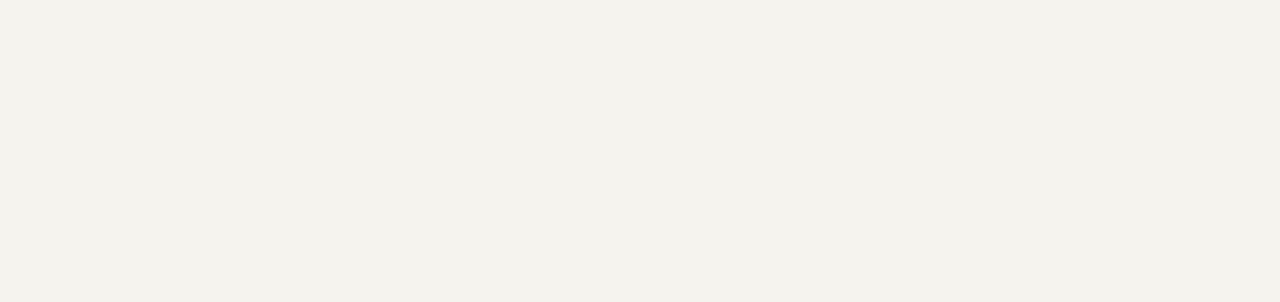
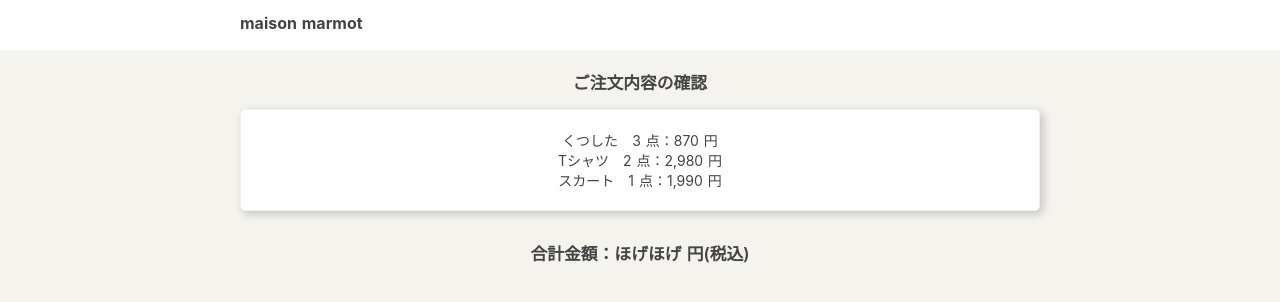
Before and after one commit to kaoru1985/marmot, a Nuxt app: page /confirm in a window 1280 px wide. Before the commit this address had no page. Shown: the top 302 px of the page. Built offline with nearby package versions, Linux system fonts and the light colour scheme.

Commit message:
小手森学習塾宿題

```diff
--- /dev/null
+++ b/components/Confirmation.vue
@@ -0,0 +1,31 @@
+<template>
+  <section>
+    <span>{{ name }}　</span>
+    <span>{{ itemNumber }} 点：</span>
+    <span>{{ itemTotal.toLocaleString() }} 円</span>
+  </section>
+</template>
+
+<script>
+  export default {
+      props: ['name','itemNumber','price'],
+      data() {
+          return {
+              itemTotal: this.itemNumber * this.price
+          }
+      }
+  }
+</script>
+
+<style>
+  .component-wrap {
+    width: 90%;
+    max-width: 800px;
+    margin: 15px auto;
+    padding: 20px;
+    background-color: #FFF;
+    border: solid 1px #F1F1F1;
+    border-radius: 5px;
+    box-shadow: 3px 3px 10px rgba(0,0,0,0.2);
+  }
+</style>
--- /dev/null
+++ b/components/Header.vue
@@ -0,0 +1,9 @@
+<template>
+  <div class="header-wrap">
+    <div class="header-content">maison marmot</div>
+  </div>
+</template>
+<script>
+  export default {
+  }
+</script>
--- a/components/Hoge1.vue
+++ b/components/Hoge1.vue
@@ -1,7 +1,7 @@
 <template>
   <section>
     <h1>{{ name }}</h1>
-    <h2>{{ price }}円(税込)</h2>
+    <h2>{{ price.toLocaleString() }}円(税込)</h2>
     <div class="toggle-wrap">
       <button @click="toggleDetail()" class="detail-button">
         商品詳細を<span v-if="displayDetail">隠す</span><span v-else>表示</span>
@@ -42,7 +42,7 @@
   }
 </script>
 
-<style>
+<style scoped>
   section {
     width: 90%;
     max-width: 800px;
--- a/package.json
+++ b/package.json
@@ -8,6 +8,7 @@
     "generate": "nuxt generate"
   },
   "dependencies": {
+    "axios": "^0.21.1",
     "core-js": "^3.9.1",
     "nuxt": "^2.15.3"
   },
--- /dev/null
+++ b/pages/confirm.vue
@@ -0,0 +1,60 @@
+<template>
+  <div class="container">
+    <Header />
+    <h1>ご注文内容の確認</h1>
+    <div class="component-wrap">
+      <p v-for="confirm in confirms">
+        <Confirmation :name="confirm.name" :itemNumber="confirm.itemNumber" :price="confirm.price" />
+      </p>
+    </div>
+    <p class="total">
+      合計金額：ほげほげ 円(税込)
+    </p>
+  </div>
+</template>
+
+<script>
+export default {
+    data() {
+        return {
+            confirms:[
+                {
+                    name: 'くつした',
+                    itemNumber: 3,
+                    price: 290,
+                },
+                {
+                    name: 'Tシャツ',
+                    itemNumber: 2,
+                    price: 1490,
+                },
+                {
+                    name: 'スカート',
+                    itemNumber: 1,
+                    price: 1990,
+                }
+            ]
+        }
+    }
+}
+</script>
+<style scoped>
+  .container {
+    text-align: center;
+  }
+
+  .container .component-wrap:last-of-type {
+    margin-bottom: 30px;
+  }
+
+  .total {
+    font-size: 1.2rem;
+    font-weight: 600;
+  }
+
+  h1 {
+    font-size: 1.2rem;
+    margin-top: 20px;
+  }
+
+</style>
--- a/pages/index.vue
+++ b/pages/index.vue
@@ -1,14 +1,13 @@
 <template>
   <div class="container">
-    <div class="header-wrap">
-      <div class="header-content">maison marmot</div>
-    </div>
+    <Header />
     <div v-for="product in products" class="component-wrap">
       <Hoge1 :name="product.name" :price="product.price" :detail="product.detail" :material="product.material" />
     </div>
     <p class="total">
       <span v-if="$store.state.hoge.number === 0">カートに何も入っていません</span>
-      <span v-else>合計金額: {{ $store.state.hoge.price }} 円</span>
+      <span v-else>合計金額：{{ $store.state.hoge.price.toLocaleString() }} 円(税込)<br>
+      <NuxtLink to='/confirm' class="button--green">注文内容を確認する</NuxtLink></span>
     </p>
   </div>
 </template>
--- /dev/null
+++ b/pages/json-test.vue
@@ -0,0 +1,29 @@
+<template>
+  <div class="container">
+    <Header />
+    <h1>テストです！</h1>
+    <!--{{ posts }}-->
+  </div>
+</template>
+
+<script>
+  const axios = require('axios')
+  let url = 'https://jsonplaceholder.typicode.com/posts'
+  export default {
+      asyncData({ params }) {
+          return axios.get(url)
+              .then((res) => {
+                  console.log(res.data);
+                  // return { posts: res.data }
+              })
+      }
+  }
+</script>
+<style scoped>
+  .container {
+    text-align: center;
+  }
+  h1 {
+    margin-top: 20px;
+  }
+</style>
--- a/store/hoge.js
+++ b/store/hoge.js
@@ -6,7 +6,7 @@ export const state = () => ({
 export const mutations = {
   plusCount: function (state,amount) {
     state.number ++;
-    state.price += amount
+    state.price += amount;
   },
   resetCount: function (state) {
     state.number = 0;
```
Also changed, not shown: 1 other file (tests, documents, lock files or other folders).
